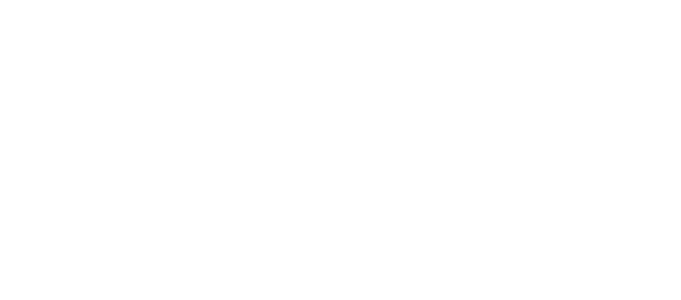
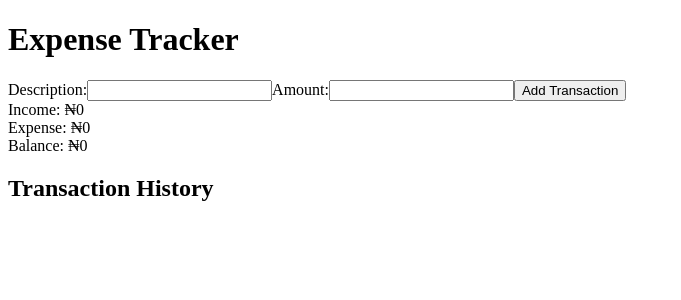
Before and after one commit to YussaMoney/react-expense-tracker, a React (Vite) app: page / in a window 1280 px wide. Shown: the top 300 px of the page, without its empty margins (0-681 px from the left). Built offline with nearby package versions, Linux system fonts and the light colour scheme.

Commit message:
Implement transaction management with local storage and update UI components

```diff
--- a/src/App.jsx
+++ b/src/App.jsx
@@ -1,3 +1,104 @@
-function App() {}
+import { useEffect, useState } from "react";
+
+function App() {
+  const [description, setDescription] = useState("");
+  const [amount, setAmount] = useState("");
+  const [transactions, setTransactions] = useState(() => {
+    const savedTransactions = localStorage.getItem("transactions");
+
+    return savedTransactions ? JSON.parse(savedTransactions) : [];
+  });
+
+  useEffect(() => {
+    localStorage.setItem("transactions", JSON.stringify(transactions));
+  }, [transactions]);
+
+  function addTransaction() {
+    if (description.trim() === "" || amount === "") return;
+
+    const newTransaction = {
+      id: Date.now(),
+      description: description.trim(),
+      amount: parseFloat(amount),
+    };
+    setTransactions((prevTransactions) => [
+      ...prevTransactions,
+      newTransaction,
+    ]);
+    setDescription("");
+    setAmount("");
+  }
+
+  function deleteTransaction(id) {
+    setTransactions(transactions.filter((item) => item.id !== id));
+  }
+
+  let income = 0;
+  let expense = 0;
+  transactions.forEach((transaction) => {
+    transaction.amount > 0
+      ? (income += transaction.amount)
+      : (expense += transaction.amount);
+  });
+  const balance = income + expense;
+
+  return (
+    <div className="container">
+      <header>
+        <h1 className="heading">Expense Tracker</h1>
+      </header>
+
+      <main>
+        <label htmlFor="desc">
+          Description:
+          <input
+            type="text"
+            name="desc"
+            id="desc"
+            value={description}
+            onChange={(e) => setDescription(e.target.value)}
+          />
+        </label>
+        <label htmlFor="amount">
+          Amount:
+          <input
+            type="number"
+            name="amount"
+            id="amount"
+            value={amount}
+            onChange={(e) => setAmount(e.target.value)}
+          />
+        </label>
+
+        <button type="button" onClick={addTransaction}>
+          Add Transaction
+        </button>
+
+        <section>
+          <div className="income">Income: ₦{income}</div>
+          <div className="expense">Expense: ₦{expense}</div>
+          <div className="balance">Balance: ₦{balance}</div>
+        </section>
+
+        <section>
+          <h2 className="history">Transaction History</h2>
+          <ul className="transaction-list">
+            {transactions.map((transaction) => (
+              <li key={transaction.id}>
+                {transaction.description} - {transaction.amount}
+                <button
+                  type="button"
+                  onClick={() => deleteTransaction(transaction.id)}
+                >
+                  X
+                </button>
+              </li>
+            ))}
+          </ul>
+        </section>
+      </main>
+    </div>
+  );
+}
 
 export default App;
```
